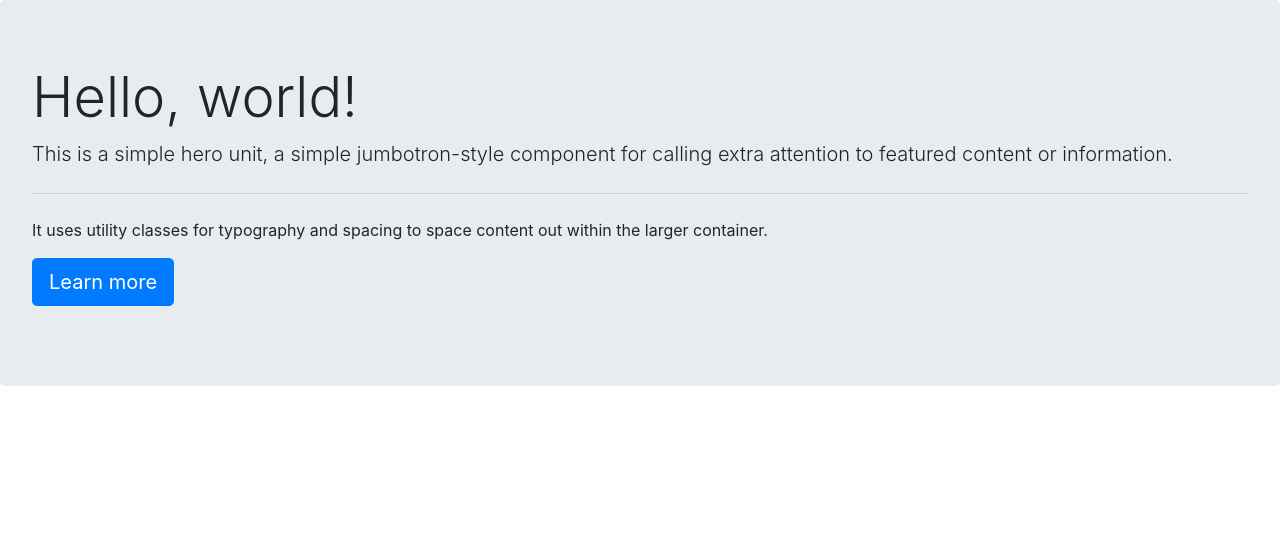
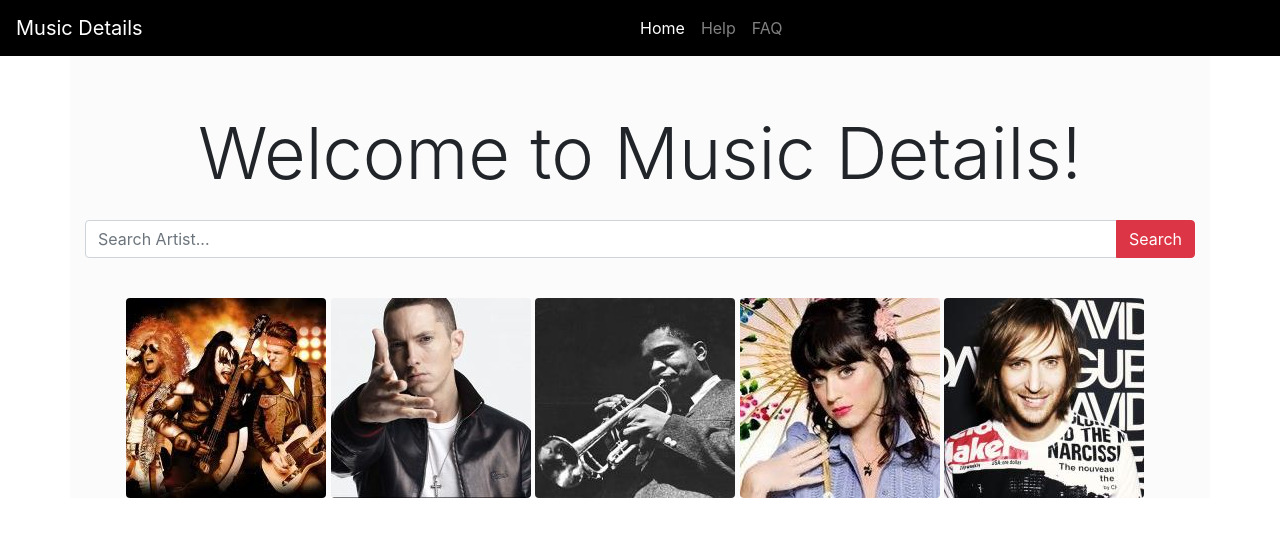
Before and after one commit to Ricksandtoast/Music-Manger, a website: page index.html in a window 1280 px wide. Drawn offline with nearby package versions, Linux system fonts and the light colour scheme.

Commit message:
made index.html better

```diff
--- a/assets/css/styles.css
+++ b/assets/css/styles.css
@@ -0,0 +1,25 @@
+body {
+
+	margin: 0;
+	padding: 0;
+
+	height: 100%;
+
+	overflow-x: hidden;
+
+}
+.container {
+	background-color: #fbfbfbd4;
+
+}
+.mr-auto, .mx-auto {
+	margin: auto;
+}
+
+#page-title {
+	padding-top: 110px;
+}
+
+.image-place {
+	padding-right: 10px;
+}
--- a/index.html
+++ b/index.html
@@ -4,18 +4,49 @@
 	<meta charset="UTF-8">
 	<title>Music Manager</title>
 	<link rel="stylesheet" href="https://maxcdn.bootstrapcdn.com/bootstrap/4.0.0/css/bootstrap.min.css" integrity="sha384-Gn5384xqQ1aoWXA+058RXPxPg6fy4IWvTNh0E263XmFcJlSAwiGgFAW/dAiS6JXm" crossorigin="anonymous">
+  <link rel="stylesheet" type="text/css" href="assets/css/styles.css">
 
 </head>
 <body>
-	<div class="jumbotron">
-  		<h1 class="display-4">Hello, world!</h1>
-  		<p class="lead">This is a simple hero unit, a simple jumbotron-style component for calling extra attention to featured content or information.</p>
-  		<hr class="my-4">
-  		<p>It uses utility classes for typography and spacing to space content out within the larger container.</p>
-  		<p class="lead">
-    		<a class="btn btn-primary btn-lg" href="#" role="button">Learn more</a>
-  		</p>
-	</div>
+	<div class="container">
+    <nav class="navbar navbar-expand-lg navbar-dark fixed-top" style="background-color: #000;">
+  <a class="navbar-brand" href="#">Music Details</a>
+  <button class="navbar-toggler" type="button" data-toggle="collapse" data-target="#navbarText" aria-controls="navbarText" aria-expanded="false" aria-label="Toggle navigation">
+    <span class="navbar-toggler-icon"></span>
+  </button>
+  <div class="collapse navbar-collapse" id="navbarText">
+    <ul class="navbar-nav mr-auto">
+      <li class="nav-item active">
+        <a class="nav-link" href="#">Home <span class="sr-only">(current)</span></a>
+      </li>
+      <li class="nav-item">
+        <a class="nav-link" href="#">Help</a>
+      </li>
+      <li class="nav-item">
+        <a class="nav-link" href="#">FAQ</a>
+      </li>
+    </ul>
+
+  </div>
+</nav>
+   <div class="display-3 text-center" id="page-title">Welcome to Music Details!</div>
+   <br>
+   <div class="input-group mb-3">
+    <input type="text" class="form-control" placeholder="Search Artist..." aria-label="Recipient's username" aria-describedby="basic-addon2">
+    <div class="input-group-append">
+      <button class="btn btn-danger" type="button">Search</button>
+    </div>
+    </div>
+    <br>
+    <div class="image-place text-center">
+       <img src="assets/images/rock.jpg" class="rounded mx-auto " alt="rock">
+       <img src="assets/images/rap.jpg" class="rounded mx-auto " alt="rap">
+       <img src="assets/images/jazz.jpg" class="rounded mx-auto " alt="jazz">
+       <img src="assets/images/pop.jpg" class="rounded mx-auto " alt="pop">
+       <img src="assets/images/electronic.jpg" class="rounded mx-auto  " alt="electronic">
+    </div>
+
+  </div> <!-- end of .container-->
 
 <script src="https://code.jquery.com/jquery-3.2.1.slim.min.js" integrity="sha384-KJ3o2DKtIkvYIK3UENzmM7KCkRr/rE9/Qpg6aAZGJwFDMVNA/GpGFF93hXpG5KkN" crossorigin="anonymous"></script>
 <script src="https://cdnjs.cloudflare.com/ajax/libs/popper.js/1.12.9/umd/popper.min.js" integrity="sha384-ApNbgh9B+Y1QKtv3Rn7W3mgPxhU9K/ScQsAP7hUibX39j7fakFPskvXusvfa0b4Q" crossorigin="anonymous"></script>
```
Also changed, not shown: assets/images/electronic.jpg (added), assets/images/jazz.jpg (added), assets/images/music_note1.png (added), assets/images/pop.jpg (added), assets/images/rap.jpg (added), assets/images/rock.jpg (added).
